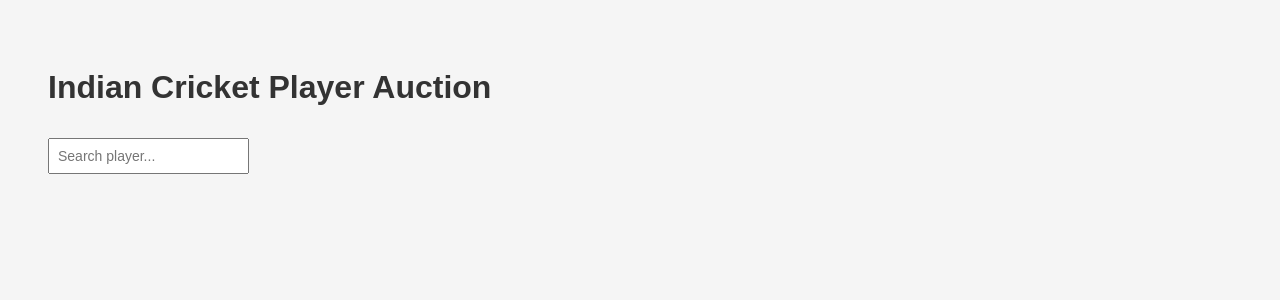
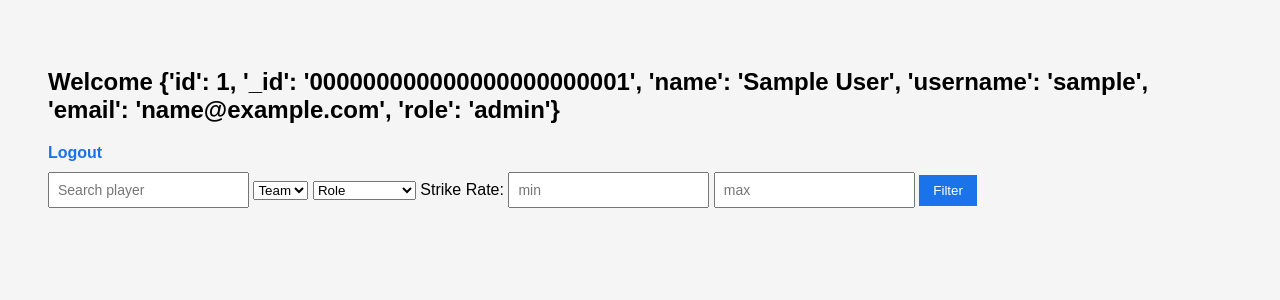
Before and after one commit to TanviKhanvilkar-blip/SSDI-player-auction, a Flask app: page / in a window 1280 px wide. Shown: the top 300 px of the page. Run offline with Flask 3, Linux system fonts and the light colour scheme; the visitor is signed in with stand-in values (Sample User, id 1); data that the repository does not hold is empty; some libraries are stand-ins or nearby versions.

Commit message:
Revise index.html for player auction interface

```diff
--- a/templates/index.html
+++ b/templates/index.html
@@ -1,51 +1,67 @@
 <!DOCTYPE html>
 <html>
-
 <head>
-
-<title>Cricket Player Auction</title>
+<title>Player Auction</title>
 <link rel="stylesheet" href="/static/style.css">
-
 </head>
 
 <body>
 
-<h1>Indian Cricket Player Auction</h1>
+<h2>Welcome {{user}}</h2>
+<a href="/logout">Logout</a>
 
-<input type="text" id="search" placeholder="Search player..." onkeyup="searchPlayer()">
+<form method="GET">
 
-<ul id="players">
+<input type="text" name="search" placeholder="Search player">
+
+<select name="team">
+<option value="">Team</option>
+<option>MI</option>
+<option>RCB</option>
+<option>GT</option>
+<option>LSG</option>
+<option>DC</option>
+</select>
+
+<select name="role">
+<option value="">Role</option>
+<option>Batsman</option>
+<option>Bowler</option>
+<option>Wicketkeeper</option>
+<option>All-Rounder</option>
+</select>
+
+Strike Rate:
+<input name="sr_min" placeholder="min">
+<input name="sr_max" placeholder="max">
+
+<button type="submit">Filter</button>
+
+</form>
+
+<div class="grid">
 
 {% for p in players %}
 
-<li>
-<a href="/player/{{p[0]}}">
-{{p[1]}}
-</a>
-</li>
+<div class="card">
+
+<h3>{{p[1]}}</h3>
+
+<p><b>Team:</b> {{p[2]}}</p>
+<p><b>Role:</b> {{p[3]}}</p>
+<p><b>Strike Rate:</b> {{p[4]}}</p>
+<p><b>Current Price:</b> ₹{{p[5]}}</p>
+
+<form method="POST" action="/bid/{{p[0]}}">
+<input type="number" name="bid" placeholder="New bid">
+<button>Bid</button>
+</form>
+
+</div>
 
 {% endfor %}
 
-</ul>
-
-<script>
-
-function searchPlayer(){
-
-let input=document.getElementById("search").value.toLowerCase()
-let items=document.querySelectorAll("#players li")
-
-items.forEach(item=>{
-
-let text=item.innerText.toLowerCase()
-
-item.style.display=text.includes(input) ? "" : "none"
-
-})
-
-}
-
-</script>
+</div>
 
 </body>
 </html>
```
